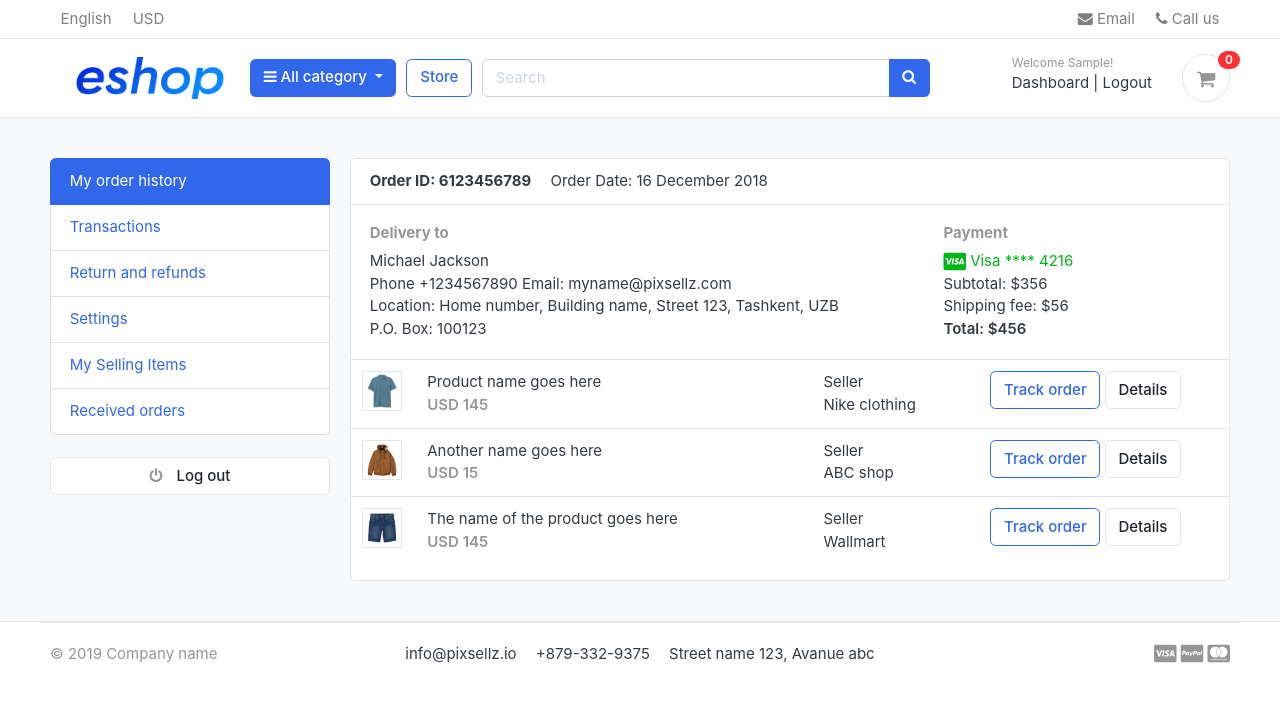
After one commit to samul3096/eshop-ih21, a Django app: page /accounts/ in a window 1280 px wide. The commit adds this page. Shown: the top 702 px of the page. Run offline with Django 3.2, Linux system fonts and the light colour scheme; the visitor is signed in with stand-in values (Sample User, id 1); data that the repository does not hold is empty; some libraries are stand-ins or nearby versions; some web fonts are replaced.

Commit message:
added user email verfication and dashboard page

```diff
--- a/accounts/urls.py
+++ b/accounts/urls.py
@@ -6,4 +6,8 @@ urlpatterns = [
     path('register/', views.register, name='register'),
     path('login/', views.login, name='login'),
     path('logout/', views.logout, name='logout'),
+    path('dashboard/', views.dashboard, name='dashboard'),
+    path('', views.dashboard, name='dashboard'),
+
+    path('activate/<uidb64>/<token>/', views.activate, name='activate'),
 ]
--- a/accounts/views.py
+++ b/accounts/views.py
@@ -3,6 +3,14 @@ from .forms import RegistrationForm
 from .models import Account
 from django.contrib import messages, auth
 from django.contrib.auth.decorators import login_required
+from django.http import HttpResponse
+# verification email
+from django.contrib.sites.shortcuts import get_current_site
+from django.template.loader import render_to_string
+from django.utils.http import urlsafe_base64_decode, urlsafe_base64_encode
+from django.utils.encoding import force_bytes
+from django.contrib.auth.tokens import default_token_generator
+from django.core.mail import EmailMessage
 
 # Create your views here.
 
@@ -24,9 +32,23 @@ def register(request):
                 first_name=first_name, last_name=last_name, email=email, username=username, password=password)
             user.phone_number = phone_number
             user.save()
-            # set success messages
-            messages.success(request, 'Resgistration successful')
-            return redirect('register')
+
+            # user activation
+            current_site = get_current_site(request)
+            mail_subject = 'Please activate your account'
+            messages = render_to_string('accounts/account_verification_email.html', {
+                'user': user,
+                'domain': current_site,
+                # endcoding the user primary key
+                'uid': urlsafe_base64_encode(force_bytes(user.pk)),
+                'token': default_token_generator.make_token(user),
+
+            })
+            to_email = email
+            send_email = EmailMessage(mail_subject, messages, to=[to_email])
+            send_email.send()
+            #messages.success(request, 'Resgistration successful')
+            return redirect('/accounts/login/?command=verification&email='+email)
 
     else:  # else it is GET request so registration form should be rendered
         form = RegistrationForm()
@@ -45,8 +67,8 @@ def login(request):
 
         if user is not None:
             auth.login(request, user)
-            # messages.success(request, 'You are now logged in.')
-            return redirect('home')
+            messages.success(request, 'You are now logged in.')
+            return redirect('dashboard')
 
         else:
             messages.error(request, 'invalid login credentials')
@@ -60,3 +82,27 @@ def logout(request):
     auth.logout(request)
     messages.success(request, 'You are logged out.')
     return redirect('login')
+
+
+def activate(request, uidb64, token):
+    try:
+        uid = urlsafe_base64_decode(uidb64).decode()
+        user = Account._default_manager.get(pk=uid)
+
+    except(TypeError, ValueError, OverflowError, Account.DoesNotExist):
+        user = None  # if some error these above error happened then user =None
+
+    if user is not None and default_token_generator.check_token(user, token):
+        user.is_active = True
+        user.save()
+        messages.success(request, 'Congratulation! Your account is verified.')
+        return redirect('login')
+
+    else:
+        messages.error(request, 'Invalid activation link')
+        return redirect('register')
+
+
+@login_required(login_url='login')
+def dashboard(request):
+    return render(request, 'accounts/dashboard.html')
--- /dev/null
+++ b/templates/accounts/dashboard.html
@@ -0,0 +1,100 @@
+{% extends 'base.html' %}
+
+
+{% block content %}
+
+<section class="section-conten padding-y bg">
+
+    {% include 'includes/alerts.html'%}
+    <div class="container">
+        <div class="row">
+        <aside class="col-md-3">
+            <!--   SIDEBAR   -->
+            <ul class="list-group">
+                <a class="list-group-item active" href="#"> My order history </a>
+                <a class="list-group-item" href="#"> Transactions </a>
+                <a class="list-group-item" href="#"> Return and refunds </a>
+                <a class="list-group-item" href="#">Settings </a>
+                <a class="list-group-item" href="#"> My Selling Items </a>
+                <a class="list-group-item" href="#"> Received orders </a>
+            </ul>
+            <br>
+            <a class="btn btn-light btn-block" href="{% url 'logout' %}"> <i class="fa fa-power-off"></i> <span class="text">Log out</span> </a>
+            <!--   SIDEBAR .//END   -->
+        </aside>
+        <main class="col-md-9">
+            <article class="card">
+            <header class="card-header">
+                <strong class="d-inline-block mr-3">Order ID: 6123456789</strong>
+                <span>Order Date: 16 December 2018</span>
+            </header>
+            <div class="card-body">
+                <div class="row">
+                    <div class="col-md-8">
+                        <h6 class="text-muted">Delivery to</h6>
+                        <p>Michael Jackson <br>
+                        Phone +1234567890 Email: myname@pixsellz.com <br>
+                        Location: Home number, Building name, Street 123,  Tashkent, UZB <br>
+                        P.O. Box: 100123
+                         </p>
+                    </div>
+                    <div class="col-md-4">
+                        <h6 class="text-muted">Payment</h6>
+                        <span class="text-success">
+                            <i class="fab fa-lg fa-cc-visa"></i>
+                            Visa  **** 4216
+                        </span>
+                        <p>Subtotal: $356 <br>
+                         Shipping fee:  $56 <br>
+                         <span class="b">Total:  $456 </span>
+                        </p>
+                    </div>
+                </div> <!-- row.// -->
+            </div> <!-- card-body .// -->
+            <div class="table-responsive">
+            <table class="table table-hover">
+                <tr>
+                    <td width="65">
+                        <img src="../images/items/1.jpg" class="img-xs border">
+                    </td>
+                    <td>
+                        <p class="title mb-0">Product name goes here </p>
+                        <var class="price text-muted">USD 145</var>
+                    </td>
+                    <td> Seller <br> Nike clothing </td>
+                    <td width="250"> <a href="#" class="btn btn-outline-primary">Track order</a> <a href="#" class="btn btn-light"> Details </a> </td>
+                </tr>
+                <tr>
+                    <td>
+                        <img src="../images/items/2.jpg" class="img-xs border">
+                    </td>
+                    <td>
+                        <p class="title mb-0">Another name goes here </p>
+                        <var class="price text-muted">USD 15</var>
+                    </td>
+                    <td> Seller <br> ABC shop </td>
+                    <td> <a href="#" class="btn btn-outline-primary">Track order</a> <a href="#" class="btn btn-light"> Details </a> </td>
+                </tr>
+                <tr>
+                    <td>
+                        <img src="../images/items/3.jpg" class="img-xs border">
+                    </td>
+                    <td>
+                        <p class="title mb-0">The name of the product  goes here </p>
+                        <var class="price text-muted">USD 145</var>
+                    </td>
+                    <td> Seller <br> Wallmart </td>
+                    <td> <a href="#" class="btn btn-outline-primary">Track order</a> <a href="#" class="btn btn-light"> Details </a> </td>
+                </tr>
+            </table>
+            </div> <!-- table-responsive .end// -->
+            </article> <!-- order-group.// -->
+        </main>
+    </div> <!-- row.// -->
+    </div>
+
+
+    </section>
+
+
+{% endblock %}
--- a/templates/includes/navbar.html
+++ b/templates/includes/navbar.html
@@ -112,7 +112,7 @@
             <div class="widget-header">
               <small class="title text-muted">Welcome {{user.first_name}}!</small>
               <div>
-                <a href="#">Dashboard</a>
+                <a href="{% url 'dashboard' %}">Dashboard</a>
                 <span class="dark-transp"> | </span>
                 <a href="{% url 'logout'%}"> Logout</a>
               </div>
```
Also changed, not shown: eshop/settings.py (+7 -0 lines), templates/accounts/account_verification_email.html (added, +9 -0 lines), templates/accounts/login.html (+12 -2 lines).
